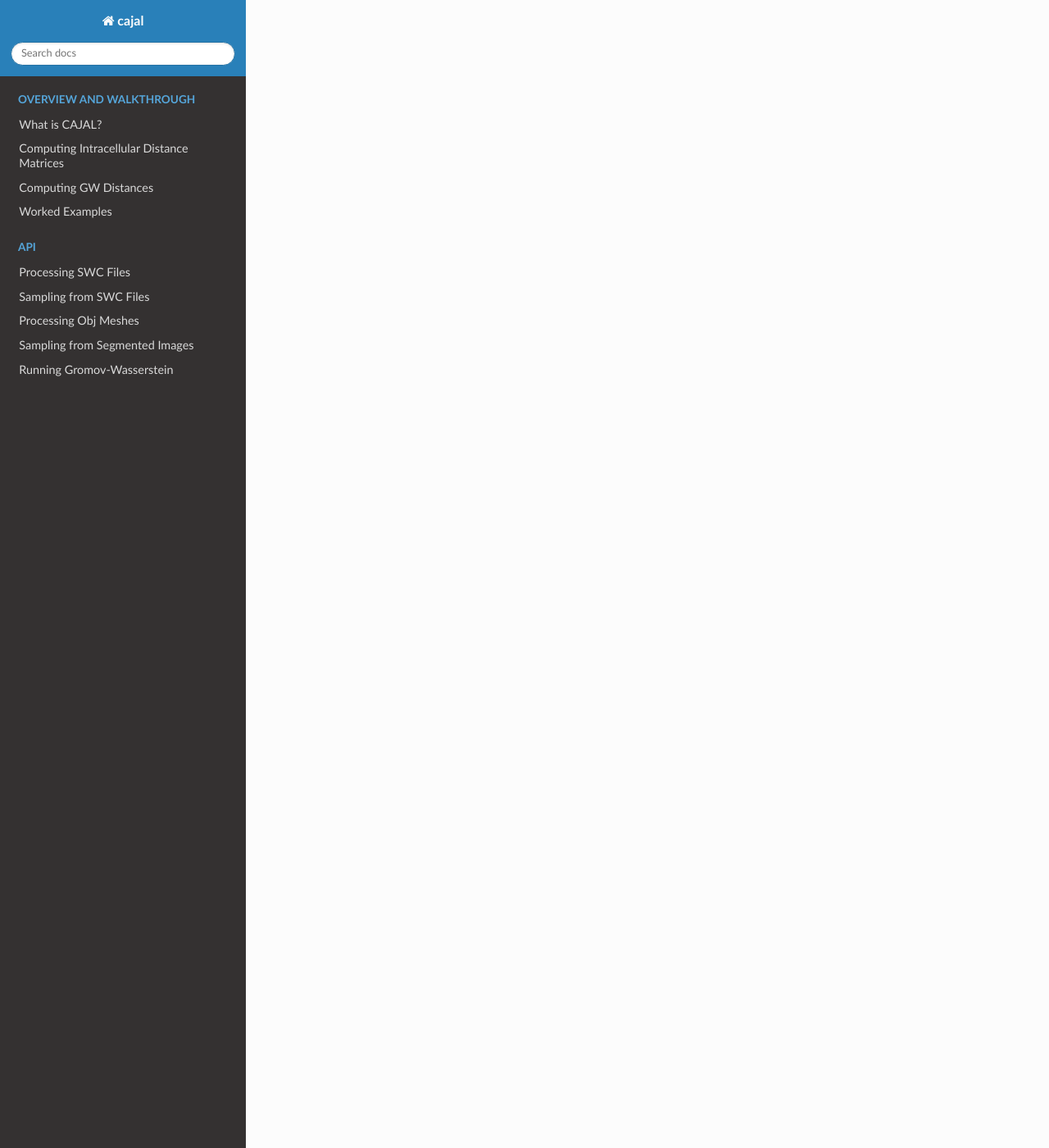
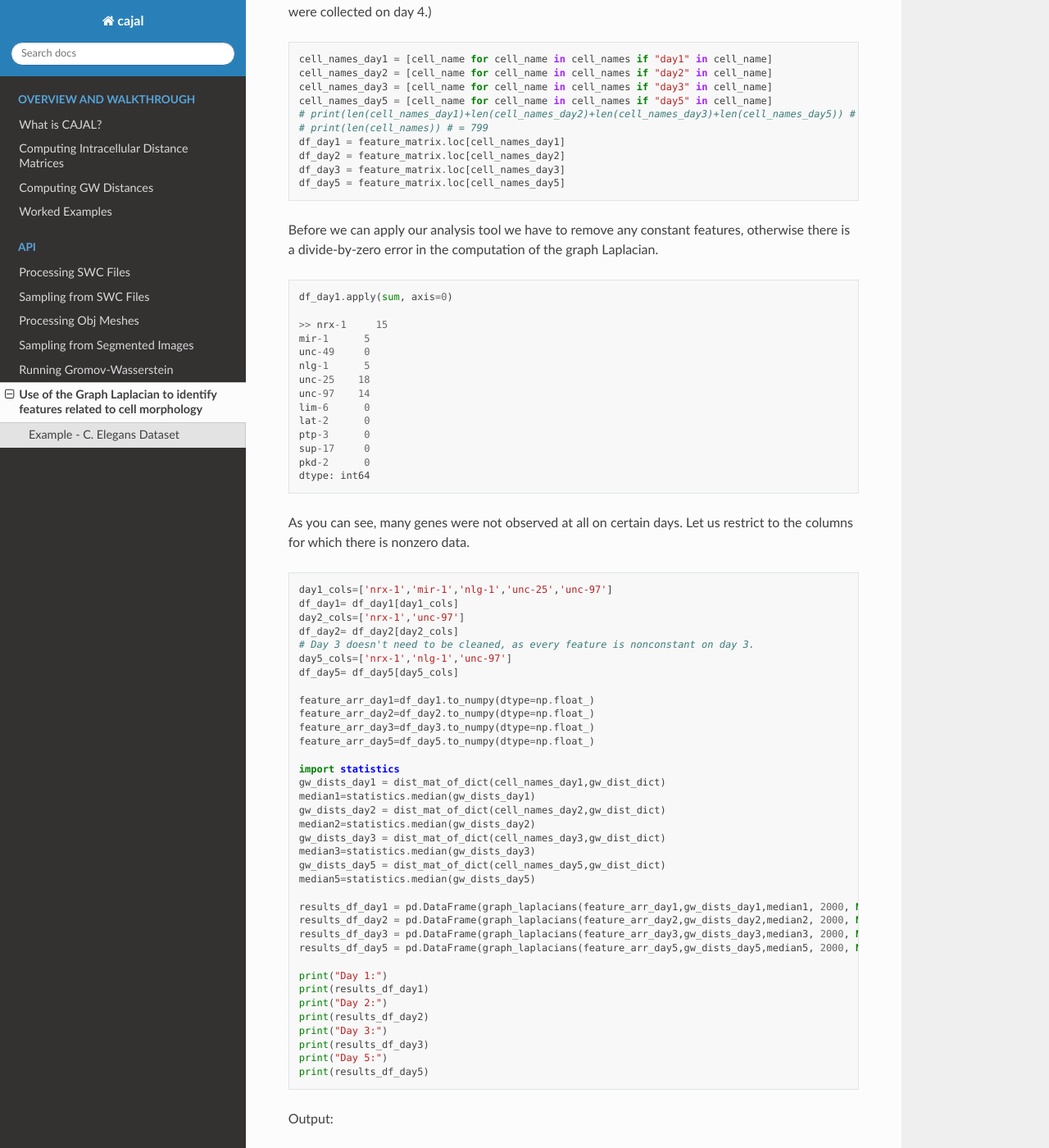
Before and after one commit to CamaraLab/CAJAL, a Sphinx documentation site: the page built from docs/graph_laplacian.rst, in a window 1280 px wide and 1400 px high, scrolled down 2212 px. Shown: the whole window at 82% size. Built offline with Sphinx 7.4.7 and the Read the Docs theme 2.0.0, drawn with Linux system fonts in a browser that asks for light colours; some of the changed text lies outside the part shown.

Commit message:
Updated graph laplacian.

```diff
--- a/docs/graph_laplacian.rst
+++ b/docs/graph_laplacian.rst
@@ -5,6 +5,7 @@ Suppose that we have a set of cells, :math:`G`, and a numerical feature
 :math:`f : G\to \mathbb{R}`. Our question is whether the value of :math:`f`
 is related to cell morphology. There are multiple ways to phrase the question
 informally:
+
 - If :math:`x` and :math:`y` are two cells in `G` with similar morphology, then
   are :math:`f(x)` and :math:`f(y)` closer on average then they would be if
   :math:`x` and :math:`y` were chosen randomly?
@@ -85,3 +88,135 @@ minutes on a machine with 20 cores. Let us name the file
 `c_elegans_gw_dists.csv`.  Download the precomputed Gromov-Wasserstein
 distances `here
 <https://www.dropbox.com/s/uwcgluux2r0dwvb/c_elegans_gw_dists.csv?dl=0>`_.
+Lastly, download the neuron features we want to analyze `here
+<https://www.dropbox.com/s/jli4hqbc9vuyd4f/c_elegans_features.csv?dl=0>`_. We
+have eleven features we want to measure. Each feature is binary and corresponds
+to the expression of a certain gene.
+
+We will use Pandas for this analysis.
+
+.. code-block:: python
+
+		import os
+		from cajal.utilities import read_gw, list_sort_files,dist_mat_of_dict
+		import pandas as pd
+
+		project_dir=os.getcwd()
+		gw_csv_loc=project_dir+"/c_elegans_gw_dists.csv"
+		features_file = project_dir+"/c_elegans_features.csv"
+		cell_names, gw_dist_dict = read_gw(gw_csv_loc,header=True)
+		feature_matrix = pd.read_csv(features_file)
+		# Clean the features table up a bit for analysis.
+		feature_matrix.index = feature_matrix['cell_name']
+		feature_matrix=feature_matrix.drop('cell_name',axis=1)
+
+The neuron samples are organized by the age of the worm on the date of the sample. (No samples were collected on day 4.)
+
+.. code-block:: python
+
+		cell_names_day1 = [cell_name for cell_name in cell_names if "day1" in cell_name]
+		cell_names_day2 = [cell_name for cell_name in cell_names if "day2" in cell_name]
+		cell_names_day3 = [cell_name for cell_name in cell_names if "day3" in cell_name]
+		cell_names_day5 = [cell_name for cell_name in cell_names if "day5" in cell_name]
+		# print(len(cell_names_day1)+len(cell_names_day2)+len(cell_names_day3)+len(cell_names_day5)) # = 799
+		# print(len(cell_names)) # = 799
+		df_day1 = feature_matrix.loc[cell_names_day1]
+		df_day2 = feature_matrix.loc[cell_names_day2]
+		df_day3 = feature_matrix.loc[cell_names_day3]
+		df_day5 = feature_matrix.loc[cell_names_day5]
+
+Before we can apply our analysis tool we have to remove any constant features, otherwise there is
+a divide-by-zero error in the computation of the graph Laplacian.
+
+.. code-block:: python
+
+		df_day1.apply(sum, axis=0)
+
+		>> nrx-1     15
+		mir-1      5
+		unc-49     0
+		nlg-1      5
+		unc-25    18
+		unc-97    14
+		lim-6      0
+		lat-2      0
+		ptp-3      0
+		sup-17     0
+		pkd-2      0
+		dtype: int64
+
+As you can see, many genes were not observed at all on certain days. Let us
+restrict to the columns for which there is nonzero data.
+
+.. code-block:: python
+
+		day1_cols=['nrx-1','mir-1','nlg-1','unc-25','unc-97']
+		df_day1= df_day1[day1_cols]
+		day2_cols=['nrx-1','unc-97']
+		df_day2= df_day2[day2_cols]
+		# Day 3 doesn't need to be cleaned, as every feature is nonconstant on day 3.
+		day5_cols=['nrx-1','nlg-1','unc-97']
+		df_day5= df_day5[day5_cols]
+
+		feature_arr_day1=df_day1.to_numpy(dtype=np.float_)
+		feature_arr_day2=df_day2.to_numpy(dtype=np.float_)
+		feature_arr_day3=df_day3.to_numpy(dtype=np.float_)
+		feature_arr_day5=df_day5.to_numpy(dtype=np.float_)
+
+		import statistics
+		gw_dists_day1 = dist_mat_of_dict(cell_names_day1,gw_dist_dict)
+		median1=statistics.median(gw_dists_day1)
+		gw_dists_day2 = dist_mat_of_dict(cell_names_day2,gw_dist_dict)
+		median2=statistics.median(gw_dists_day2)
+		gw_dists_day3 = dist_mat_of_dict(cell_names_day3,gw_dist_dict)
+		median3=statistics.median(gw_dists_day3)
+		gw_dists_day5 = dist_mat_of_dict(cell_names_day5,gw_dist_dict)
+		median5=statistics.median(gw_dists_day5)
+
+		results_df_day1 = pd.DataFrame(graph_laplacians(feature_arr_day1,gw_dists_day1,median1, 2000, None, False))
+		results_df_day2 = pd.DataFrame(graph_laplacians(feature_arr_day2,gw_dists_day2,median2, 2000, None, False))
+		results_df_day3 = pd.DataFrame(graph_laplacians(feature_arr_day3,gw_dists_day3,median3, 2000, None, False))
+		results_df_day5 = pd.DataFrame(graph_laplacians(feature_arr_day5,gw_dists_day5,median5, 2000, None, False))
+
+		print("Day 1:")
+		print(results_df_day1)
+		print("Day 2:")
+		print(results_df_day2)
+		print("Day 3:")
+		print(results_df_day3)
+		print("Day 5:")
+		print(results_df_day5)
+
+Output:
+
+.. code-block::
+
+   Day 1:
+   feature_laplacians  laplacian_p_values  laplacian_q_values
+   0            0.993843            0.534233            0.534233
+   1            0.990893            0.421289            0.526612
+   2            0.983587            0.207896            0.346493
+   3            0.967470            0.028986            0.144928
+   4            0.981699            0.161419            0.403548
+   Day 2:
+   feature_laplacians  laplacian_p_values  laplacian_q_values
+   0            0.903342            0.111444            0.111444
+   1            0.843193            0.023988            0.047976
+   Day 3:
+   feature_laplacians  laplacian_p_values  laplacian_q_values
+   0             0.980892            0.000500            0.003665
+   1             1.000079            0.792104            0.792104
+   2             0.997310            0.223888            0.410461
+   3             0.998686            0.482259            0.589428
+   4             0.998223            0.381309            0.524300
+   5             0.980563            0.000500            0.003665
+   6             0.999509            0.686157            0.754773
+   7             0.989684            0.001499            0.005497
+   8             0.993579            0.023988            0.052774
+   9             0.989100            0.002499            0.006872
+   10            0.997994            0.349825            0.549725
+   Day 5:
+   feature_laplacians  laplacian_p_values  laplacian_q_values
+   0            0.978943            0.113443            0.113443
+   1            0.934330            0.001499            0.002249
+   2            0.829818            0.000500            0.001499
--- a/docs/index.rst
+++ b/docs/index.rst
@@ -44,6 +44,7 @@ and with other single-cell data modalities, among other analyses.
    sample_mesh
    sample_seg
    run_gw
+   graph_laplacian
 
 .. This is a comment.
    \\:hidden:
```
Also changed, not shown: other parts of docs/graph_laplacian.rst (+7 -5 lines), 1 other file.
